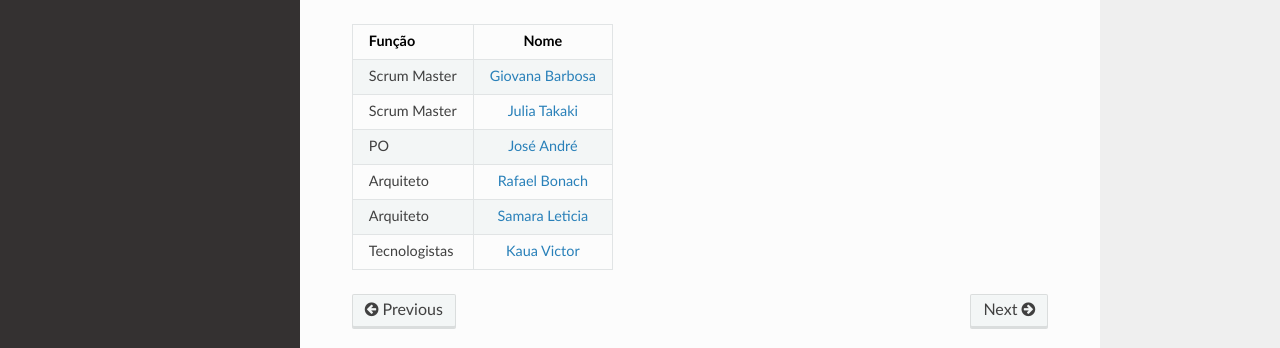
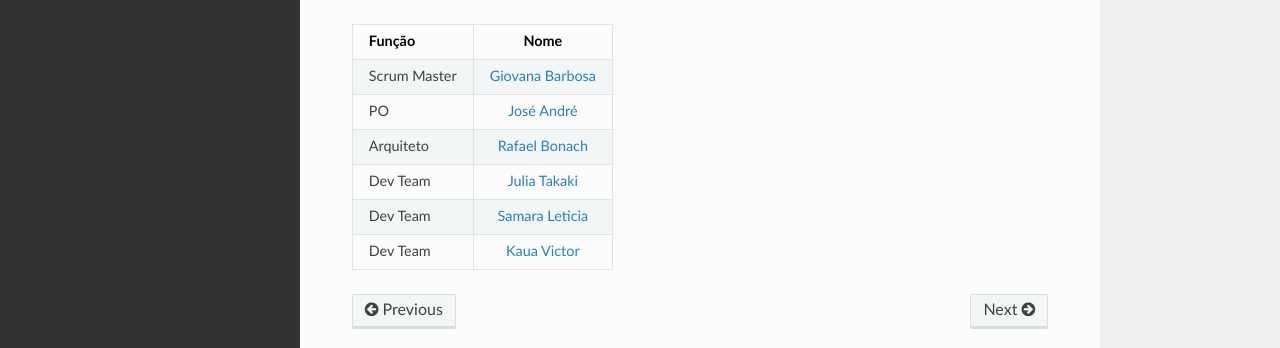
Before and after one commit to unb-mds/2023-2-Squad07, an MkDocs documentation site: the page built from docs/sprints/sprint00/planejamento.md, in a window 1280 px wide and 1228 px high. Shown: the part 805-1153 px from the top of the window. Built offline with MkDocs 1.6.1, drawn with Linux system fonts in a browser that asks for light colours; nearby versions of some CDN libraries.

Commit message:
:pencil: corrigindo

```diff
--- a/docs/sprints/sprint00/planejamento.md
+++ b/docs/sprints/sprint00/planejamento.md
@@ -29,8 +29,8 @@
 | Função        |                                                                           Nome                                                                            |
 | ------------- | :-------------------------------------------------------------------------------------------------------------------------------------------------------: |
 | Scrum Master  |                                                    [Giovana Barbosa ](https://github.com/gio221)                                                    |
-| Scrum Master  |                                                    [Julia Takaki](https://github.com/juliatakaki)                                                    |
 | PO            |                                                    [José André](https://github.com/joseandre25)                                                     |
 | Arquiteto     |                                                    [Rafael Bonach](https://github.com/RafaBonach)                                                    |
-| Arquiteto     |                                                    [Samara Leticia](https://github.com/samarawwleticia)                                                    |
-| Tecnologistas | [Kaua Victor](https://github.com/Kauanviictor) |
+| Dev Team      |                                                    [Julia Takaki](https://github.com/juliatakaki)                                                    |
+| Dev Team      |                                                    [Samara Leticia](https://github.com/samarawwleticia)                                                    |
+| Dev Team      | [Kaua Victor](https://github.com/Kauanviictor) |
```
